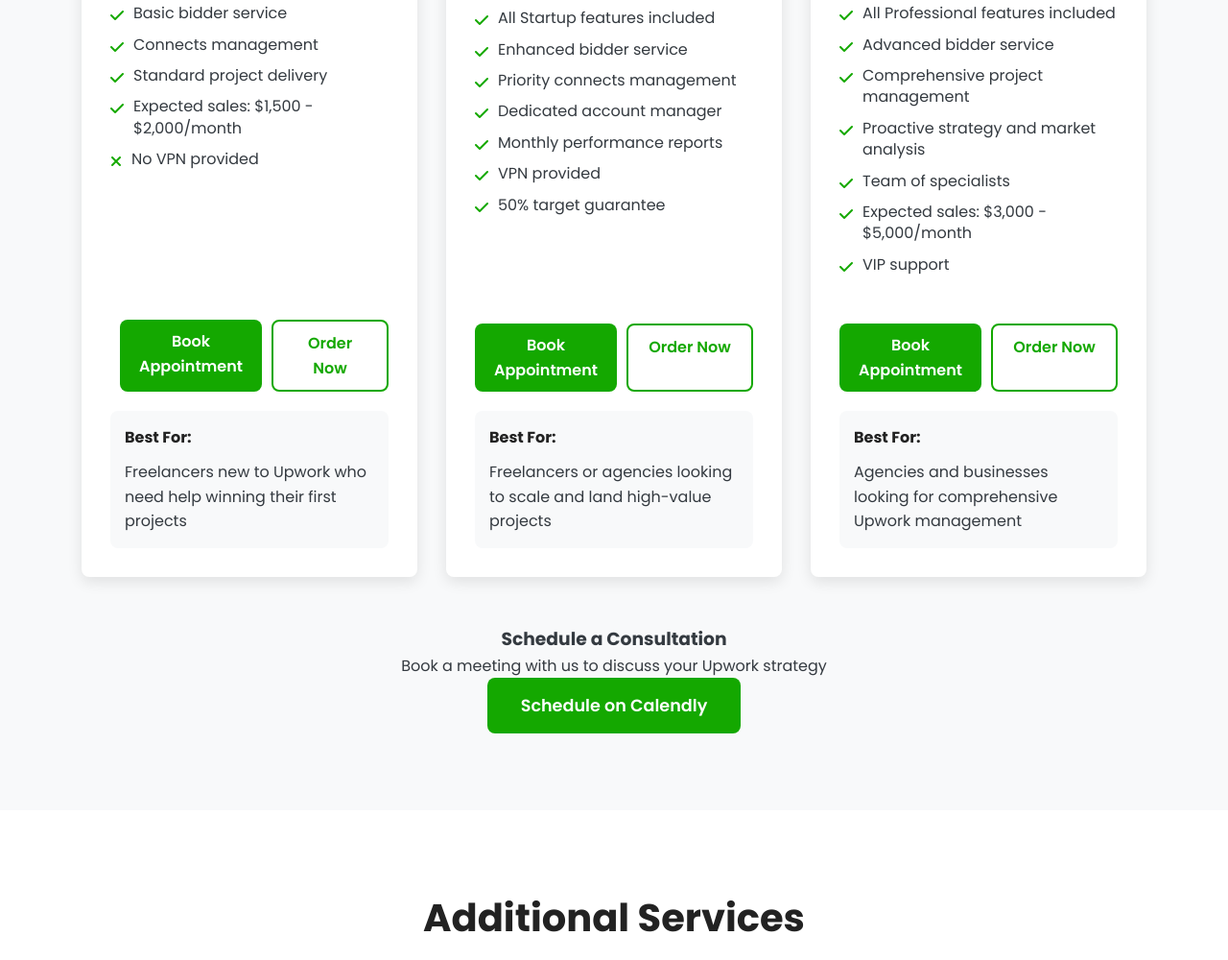
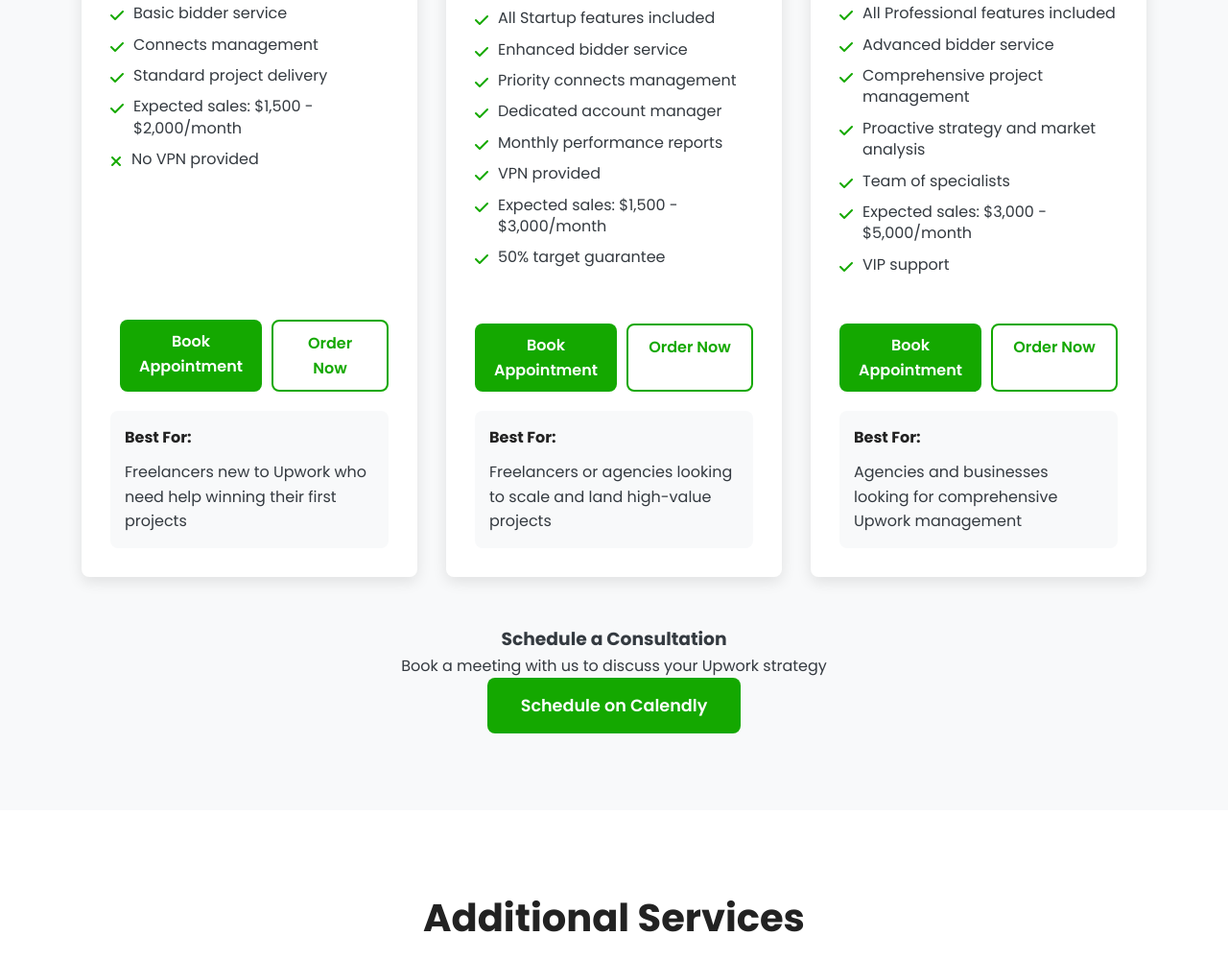
Before and after one commit to Asfitsolution/final-Upwork-2025, a plain HTML site: page index.html in a window 1280 px wide. Shown: the part 1879-2879 px from the top of the page at 96% size. Drawn offline with Linux system fonts and the light colour scheme.

Commit message:
Update index.html

```diff
--- a/index.html
+++ b/index.html
@@ -897,6 +897,7 @@
                         <li><i class="fas fa-check"></i> Dedicated account manager</li>
                         <li><i class="fas fa-check"></i> Monthly performance reports</li>
                         <li><i class="fas fa-check"></i> VPN provided</li>
+                        <li><i class="fas fa-check"></i> Expected sales: $1,500 - $3,000/month</li>
                         <li><i class="fas fa-check"></i> 50% target guarantee</li>
                     </ul>
                     <div class="package-actions">
```
